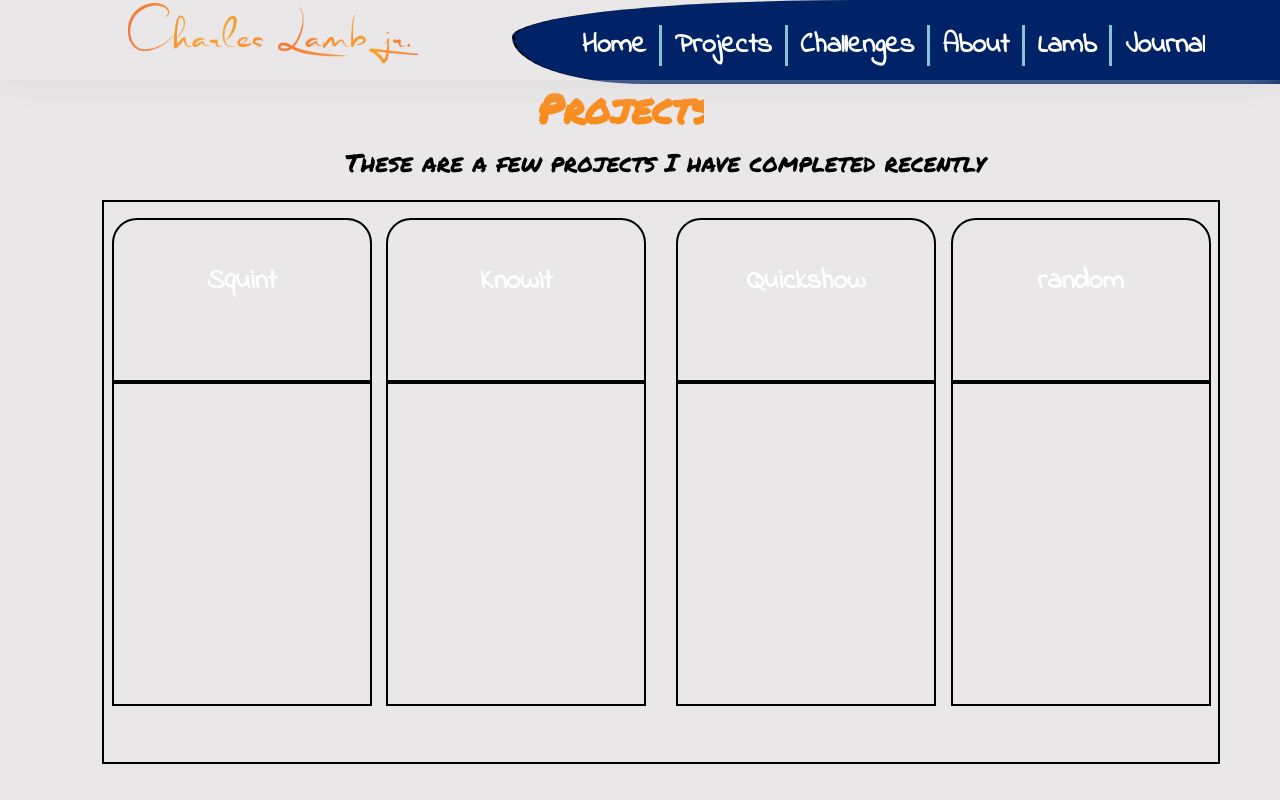
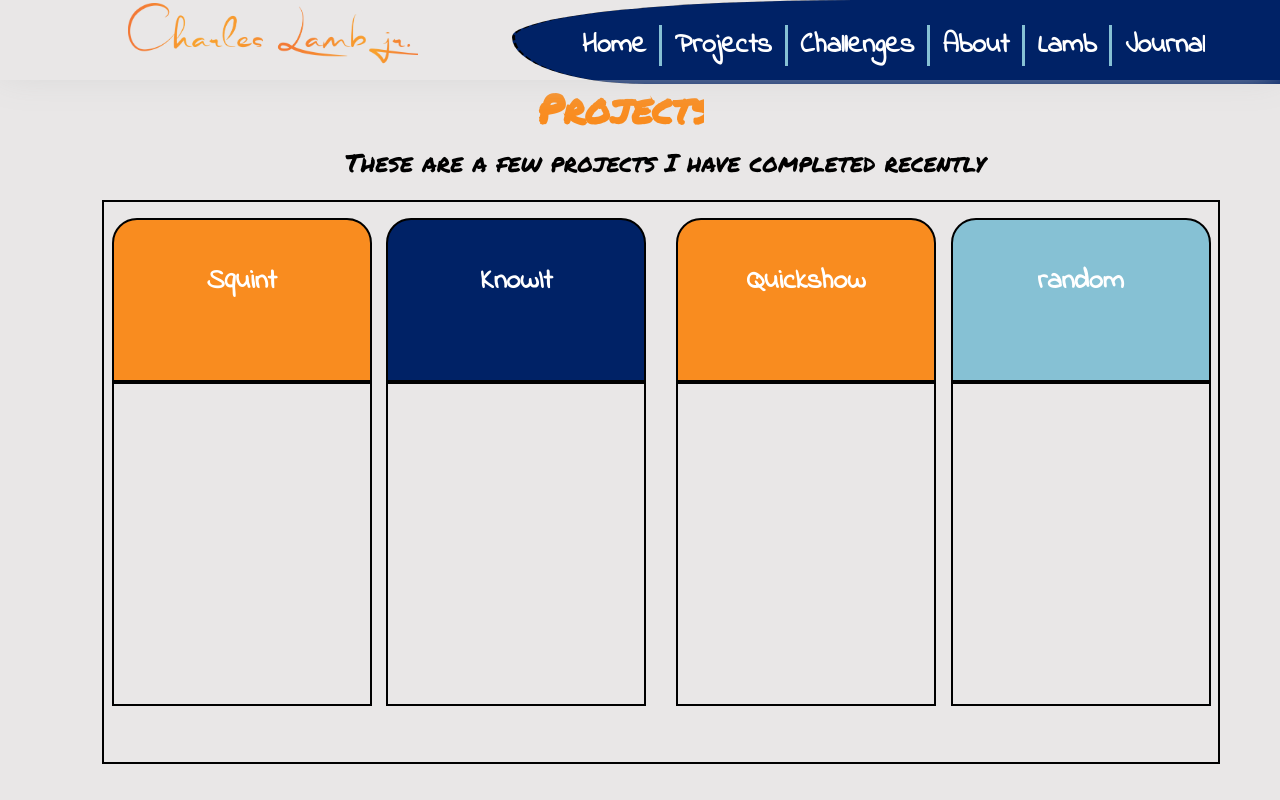
Before and after one commit to cyberstizz/charleslambjr, a React (Create React App) app: page /projects in a window 1280 px wide. Built offline with nearby package versions, Linux system fonts and the light colour scheme; a web font is replaced by a local one.

Commit message:
added the appropriate background colors for each of the tops of the cards via props from the projects component

```diff
--- a/src/components/Card.js
+++ b/src/components/Card.js
@@ -5,7 +5,7 @@ import './Card.css';
 const Card = (props) => {
     return (
         <div id='wholeCard'>
-            <div id='cardTop'><br />  {props.title}</div>
+            <div id='cardTop' style={{backgroundColor: props.backgroundColor}}><br />  {props.title}</div>
         <div id="entireCardBody">
         <div id="cardTitle"></div>
         </div>
--- a/src/components/Projects.js
+++ b/src/components/Projects.js
@@ -9,9 +9,13 @@ class Projects extends React.Component{
 
         this.state ={
             cardOneTitle: 'Squint',
+            cardOneTopColor: 'rgb(249, 140, 31)',
             cardTwoTitle: 'KnowIt',
+            cardTwoTopColor: 'rgb(0, 34, 102)',
             cardThreeTitle: 'Quickshow',
+            cardThreeTopColor: 'rgb(249, 140, 31)',
             cardFourTitle: 'random',
+            cardFourTopColor: 'rgb(134, 193, 212)',
             cardOneDescription: 'A goal application allowing users to sign up, enter their goals and aspirations and track them daily',
             cardTwoDescription: 'A flashcard application based on the popular scientific study of spaced repetiton',
             cardThreeDescription: 'An application using the shows Api that allows users to find out information about their favorite shows and when they first aired quickly',
@@ -28,8 +32,8 @@ return (
         <div className="projectsTitle">Projects</div>
         <div className="projectsInfoDiv">These are a few projects I have completed recently</div>
         <div id="cardsDiv">
-        <Card title={this.state.cardOneTitle} description={this.state.cardOneDescription} /> <Card title={this.state.cardTwoTitle} description={this.state.cardTwoDescription} /> <br/><br/><n/>
-        <Card title={this.state.cardThreeTitle} description={this.state.cardThreeDescription} /> <Card title={this.state.cardFourTitle} description={this.state.cardFourDescription} />
+        <Card title={this.state.cardOneTitle} backgroundColor={this.state.cardOneTopColor} description={this.state.cardOneDescription} /> <Card title={this.state.cardTwoTitle} description={this.state.cardTwoDescription} backgroundColor={this.state.cardTwoTopColor} /> <br/><br/><n/>
+        <Card title={this.state.cardThreeTitle} description={this.state.cardThreeDescription} backgroundColor={this.state.cardThreeTopColor} /> <Card title={this.state.cardFourTitle} description={this.state.cardFourDescription} backgroundColor={this.state.cardFourTopColor} />
 
         </div>
         </div>
```
